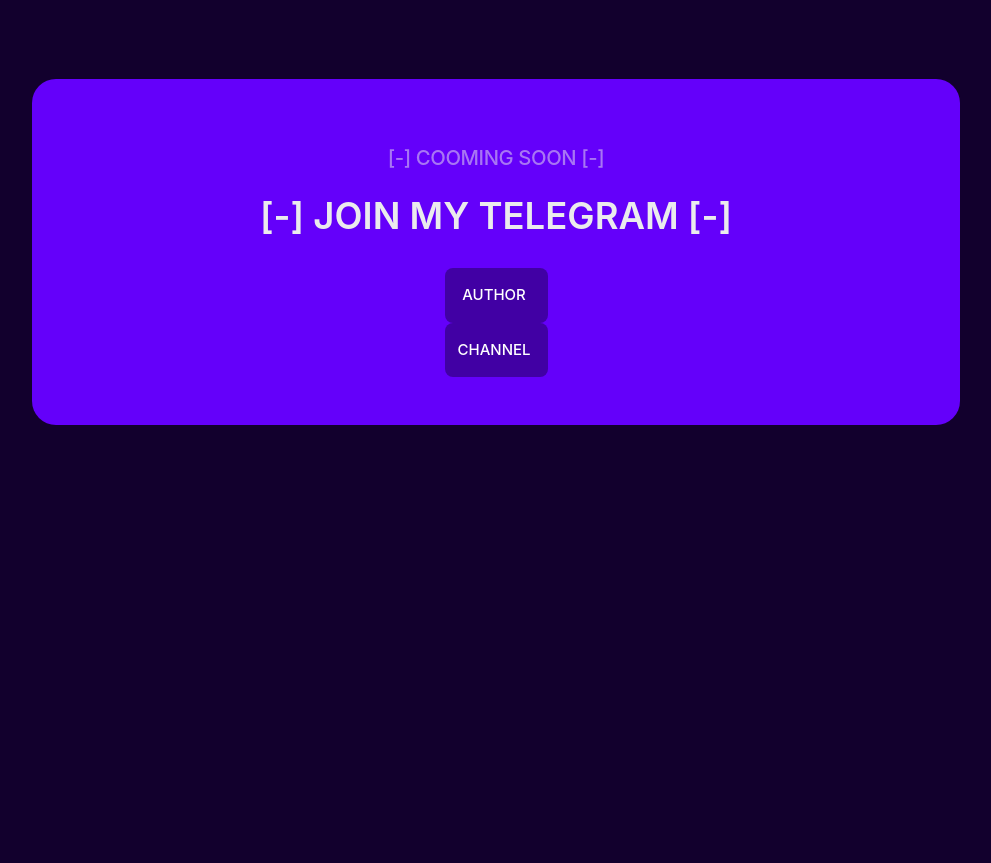
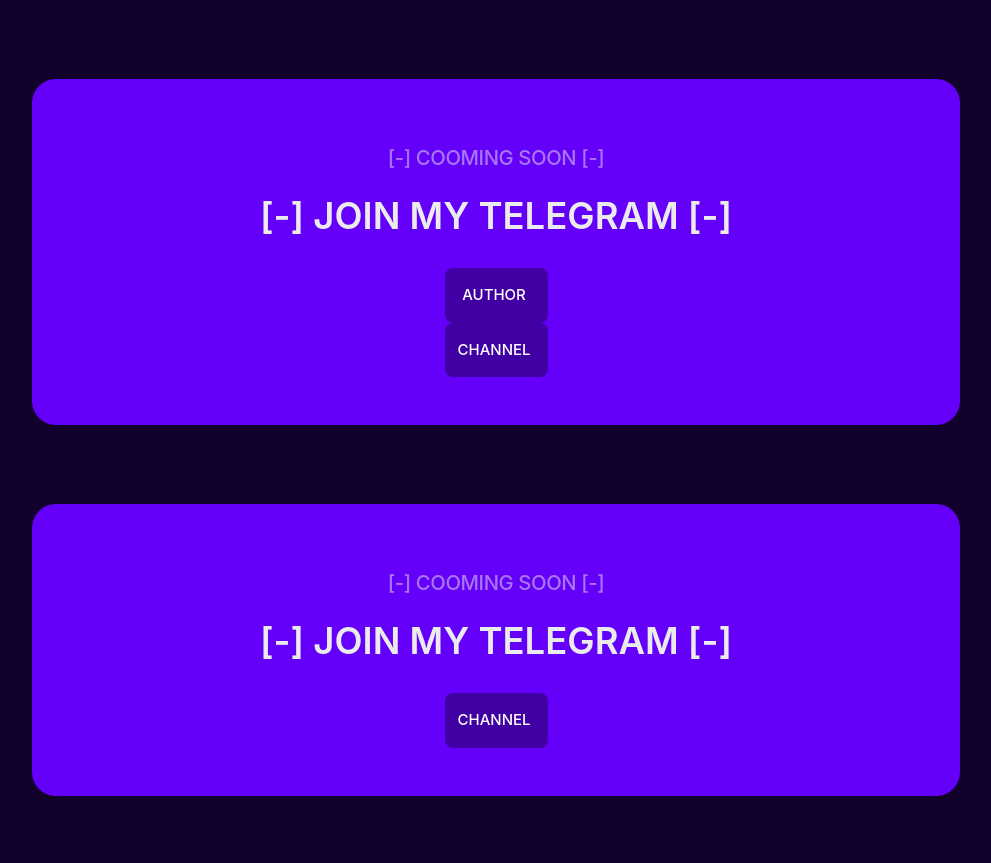
Before and after one commit to xCodeBossS/new-site, a plain HTML site: page index.html in a window 1280 px wide. Shown: the whole page, without its empty margins (144-1135 px from the left). Before the commit the page ends 800 px from the top, so only its background shows below. Drawn offline with Linux system fonts and the light colour scheme.

Commit message:
Update index.html

```diff
--- a/index.html
+++ b/index.html
@@ -29,3 +29,23 @@
                 </div>
             </div>
           </div>
+<div class="row">
+                    <div class="col-md-12"></div>
+                </div>
+            </div>
+        </div>
+        <section class="mt-5" style="padding-top: 0px;">
+            <div class="container">
+                <div class="text-center">
+                    <div class="p-5 bg-primary rounded-3">
+                        <div class="py-3">
+                            <h4 class="opacity-50 ls-2 lh-base fw-medium">[-] COOMING SOON [-]</h4>
+                            <h2 class="mt-3 fs-4 fs-sm-7 latter-sp-3 lh-base fw-semi-bold">[-] JOIN MY TELEGRAM [-]</h2>
+                        </div>
+                        <div class="flex-center d-flex">
+                            <button onclick="location.href='https://t.me/codeboss503'" class="btn btn-info" type="button">CHANNEL&nbsp; </button>
+                        </div>
+                    </div>
+                </div>
+            </div>
+          </div>
```
